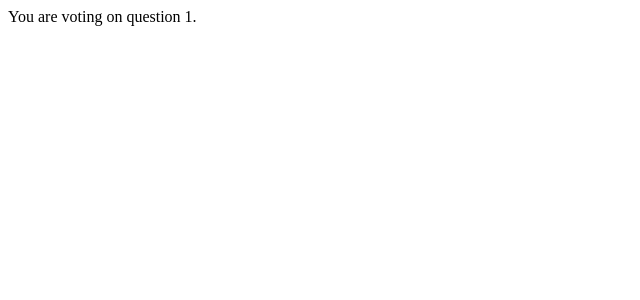
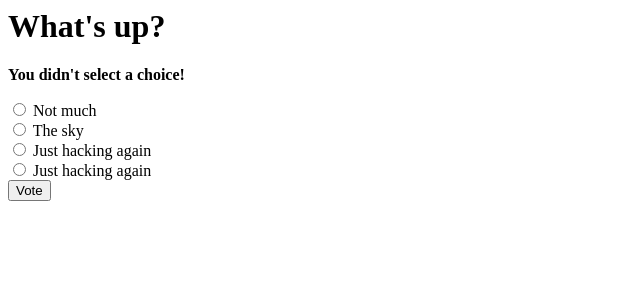
Before and after one commit to gluntn/my-new-blog, a Django app: page /polls/1/vote/ in a window 1280 px wide. Shown: the top 300 px of the page, without its empty margins (0-640 px from the left). Run offline with Django 3.2, Linux system fonts and the light colour scheme; data comes from the database, SQL or seed files in the repository; both versions use the stored data as it was after the commit.

Commit message:
Class based and some changes, still error trying to view specifics page (detail)

```diff
--- a/newblog/urls.py
+++ b/newblog/urls.py
@@ -17,6 +17,6 @@ from django.conf.urls import url, include
 from django.contrib import admin
 
 urlpatterns = [
-    url(r'^polls/', include('polls.urls')),
+    url(r'^polls/', include('polls.urls', namespace='polls')),
     url(r'^admin/', admin.site.urls),
 ]
--- a/polls/templates/polls/detail.html
+++ b/polls/templates/polls/detail.html
@@ -1 +1,14 @@
-{{ question }}
+<h1> {{ question.question_text }} </h1>
+
+{% if error_message %}<p> <strong> {{ error_message }} </strong> </p> {% endif %}
+
+<form action="{% url 'polls:vote' question.id %}" method="post">
+	{% csrf_token %}
+	{% for choice in question.choice_set.all %}
+		<input type="radio" name="choice" id="choice{{ forloop.counter }}"
+		value="{{ choice.id }}"/>
+		<label for="choice{{ forloop.counter }}">{{ choice.choice_text }}</label>
+		<br />
+	{% endfor %}
+	<input type="submit" value="Vote" />
+</form>
--- a/polls/templates/polls/index.html
+++ b/polls/templates/polls/index.html
@@ -1,7 +1,7 @@
 {% if latest_question_list %}
     <ul>
     {% for question in latest_question_list %}
-        <li><a href="/polls/{{ question.id }}/">{{ question.question_text }}</a></li>
+    <li><a href="{% url 'polls:detail' question.id  %}">{{ question.question_text }}</a></li>
     {% endfor %}
     </ul>
 {% else %}
--- a/polls/urls.py
+++ b/polls/urls.py
@@ -1,13 +1,16 @@
 from django.conf.urls import url
 from . import views
 
+# So that Django know which url to refer to!
+app_name = 'polls'
+
 urlpatterns = [
 		# ex: /polls/
-		url(r'^$', views.index, name='index'),
+		url(r'^$', views.IndexView.as_view(), name='index'),
 		# ex: /polls/5/
-		url(r'^(?P<question_id>[0-9]+)/$', views.detail, name='detail'),
+		url(r'^specifics/(?P<pk>[0-9]+)/$', views.DetailView.as_view(), name='detail'),
 		# ex: /polls/5/results/
-		url(r'^(?P<question_id>[0-9]+)/results/$', views.results, name='results'),
+		url(r'^(?P<pk>[0-9]+)/results/$', views.ResultsView.as_view(), name='results'),
 		# ex: /polls/5/vote/
 		url(r'^(?P<question_id>[0-9]+)/vote/$', views.vote, name='vote'),
 	      ]
--- a/polls/views.py
+++ b/polls/views.py
@@ -1,25 +1,43 @@
-from django.shortcuts import render
-from django.http import HttpResponse
-from django.template import loader
+from django.shortcuts import render, get_object_or_404
+from django.http import HttpResponse, HttpResponseRedirect
+# from django.template import loader
+from django.core.urlresolvers import reverse
+from django.views import generic
 
-from .models import Question
+from .models import Choice, Question
+
 # Create your views here.
 
-def index(request):
-	latest_question_list = Question.objects.order_by('-pub_date')[:5]
-	context = { 'latest-question-list': latest_question_list }
-	return render(request, 'polls/index.html', context)
+class IndexView(generic.ListView):
+	template_name = 'polls/index.html'
+	context_object_name = 'latest_question_list'
 
-def detail(request, question_id):
-	try:
-		question = Question.objects.get(pk=question_id)
-	except Question.DoesNotExist:
-		raise Http404("Question does not exist.")
-	return render(request, 'polls/detail.html', {'question': question})
+	def get_queryset(self):
+		# Returns the last five published questions
+		return Question.objects.order_by('-pub_date')[:5]
 
-def results(request, question_id):
-	response = HttpResponse("You are looking at the results of question %s.")
-	return HttpResponse(response % question_id)
+class DetailView(generic.DetailView):
+	model = Question
+	context_object_name = "latest_question_list"
+	template_name = 'polls/detail.html'
+
+class ResultsView(generic.DetailView):
+	model = Question
+	template_name = 'polls/results.html'
 
 def vote(request, question_id):
-	return HttpResponse("You are voting on question %s." % question_id)
+	question = get_object_or_404(Question, pk=question_id)
+	try:
+		selected_choice = question.choice_set.get(pk=request.POST['choice'])
+	except(KeyError, Choice.DoesNotExist):
+		# Redisplay the question voting form.
+		return render(request, 'polls/detail.html', {
+			'question': question,
+			'error_message': "You didn't select a choice!",
+			})
+	else:
+		selected_choice.votes += 1
+		selected_choice.save()
+		# Always return HttpResonseRedirect after POST success, prevents
+		# data from being posted twice if someone hits the back button!
+		return HttpResponseRedirect( reverse('polls:results', args=(question.id, )) )
```
Also changed, not shown: polls/templates/polls/results.html (added, +8 -0 lines), db.sqlite3.
